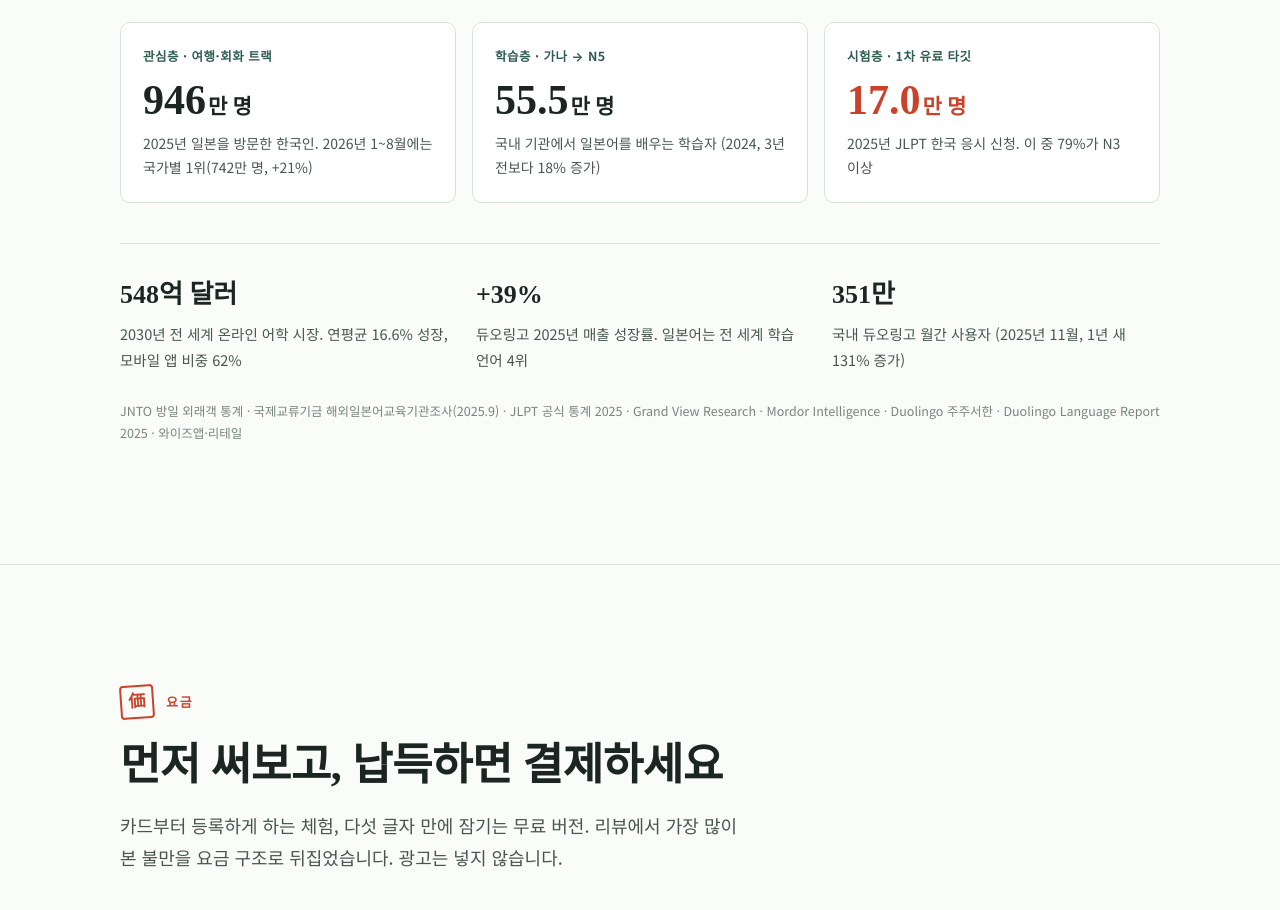
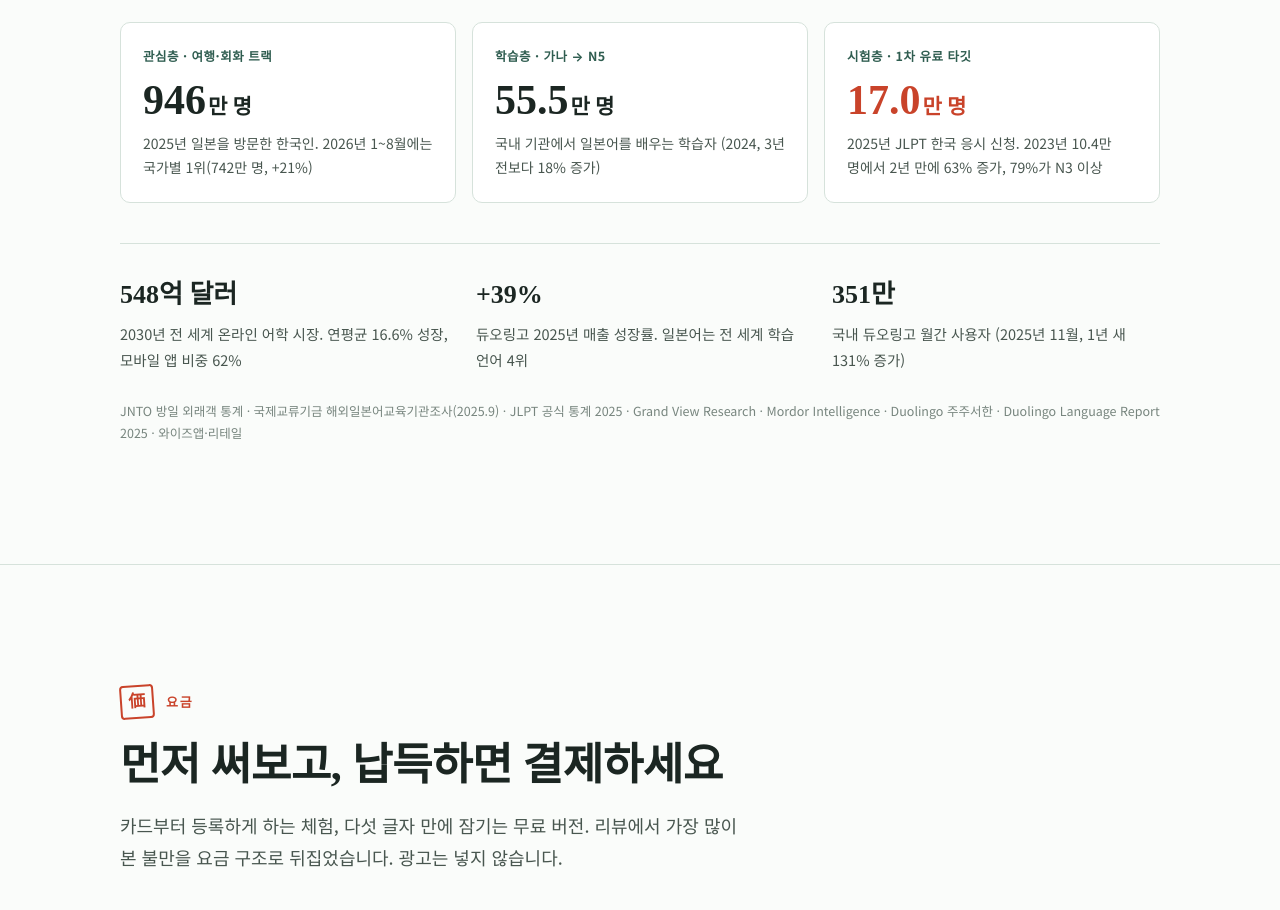
Before and after one commit to cjh030906/manabi, a plain HTML site: page index.html in a window 1280 px wide. Shown: the part 6960-7870 px from the top of the page. Drawn offline with Linux system fonts and the light colour scheme; a web font is replaced by a local one.

Commit message:
Add files via upload

```diff
--- a/index.html
+++ b/index.html
@@ -449,7 +449,7 @@ footer p+p{margin-top:8px}
     <div class="stats funnel">
       <div class="stat"><div class="who">관심층 · 여행·회화 트랙</div><div class="n">946<small>만 명</small></div><div class="l">2025년 일본을 방문한 한국인. 2026년 1~8월에는 국가별 1위(742만 명, +21%)</div></div>
       <div class="stat"><div class="who">학습층 · 가나 → N5</div><div class="n">55.5<small>만 명</small></div><div class="l">국내 기관에서 일본어를 배우는 학습자 (2024, 3년 전보다 18% 증가)</div></div>
-      <div class="stat"><div class="who">시험층 · 1차 유료 타깃</div><div class="n">17.0<small>만 명</small></div><div class="l">2025년 JLPT 한국 응시 신청. 이 중 79%가 N3 이상</div></div>
+      <div class="stat"><div class="who">시험층 · 1차 유료 타깃</div><div class="n">17.0<small>만 명</small></div><div class="l">2025년 JLPT 한국 응시 신청. 2023년 10.4만 명에서 2년 만에 63% 증가, 79%가 N3 이상</div></div>
     </div>
     <div class="world">
       <div><div class="n">548억 달러</div><p>2030년 전 세계 온라인 어학 시장. 연평균 16.6% 성장, 모바일 앱 비중 62%</p></div>
```
